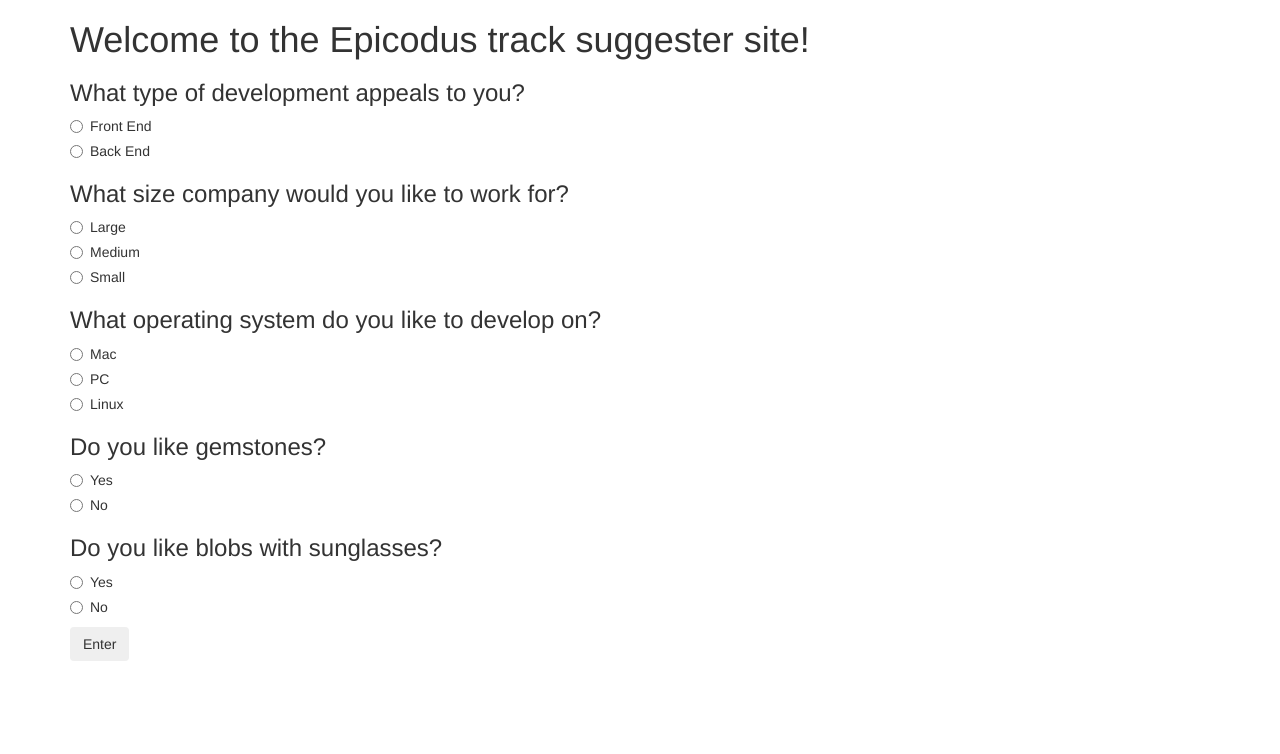
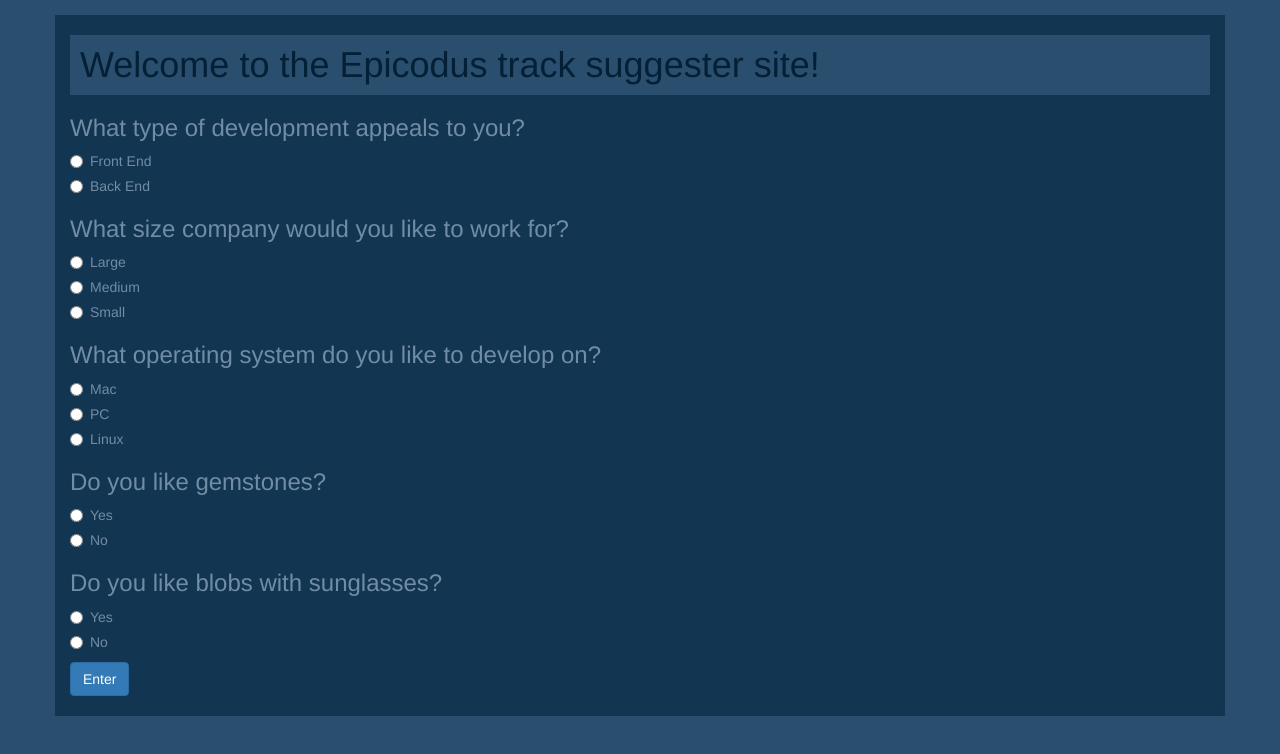
Before and after one commit to yqedan/tracksuggester, a plain HTML site: page index.html in a window 1280 px wide. Drawn offline with Linux system fonts and the light colour scheme.

Commit message:
add styling

```diff
--- a/css/styles.css
+++ b/css/styles.css
@@ -1,3 +1,21 @@
+h1{
+  color: #042037;
+  background-color: #2A4F6E;
+  padding: 10px;
+}
+h3{
+  color: #718DA5;
+}
+label{
+  color: #718DA5;
+}
+body{
+  background-color: #2A4F6E;
+}
+.container{
+  margin-top: 15px;
+  background-color: #123552;
+}
 #hiddenMessage{
   display: none;
 }
--- a/index.html
+++ b/index.html
@@ -88,7 +88,7 @@
                 No
               </label>
             </div>
-          <button type="submit" class="btn">Enter</button>
+          <button type="submit" class="btn btn-primary">Enter</button>
       </form>
       <br>
       <p id="hiddenMessage">You should take the <span id="track"></span> track!</p>
--- a/js/scripts.js
+++ b/js/scripts.js
@@ -51,7 +51,7 @@ $(document).ready(function() {
     track = operatingSystemFun(operatingSystem,track);
     track = gemstoneFun(gemstone,track);
     track = blobFun(blob,track);
-    alert(track);
+    $("#track").text(track);
     $("#hiddenMessage").show();
     event.preventDefault();
   });
```
